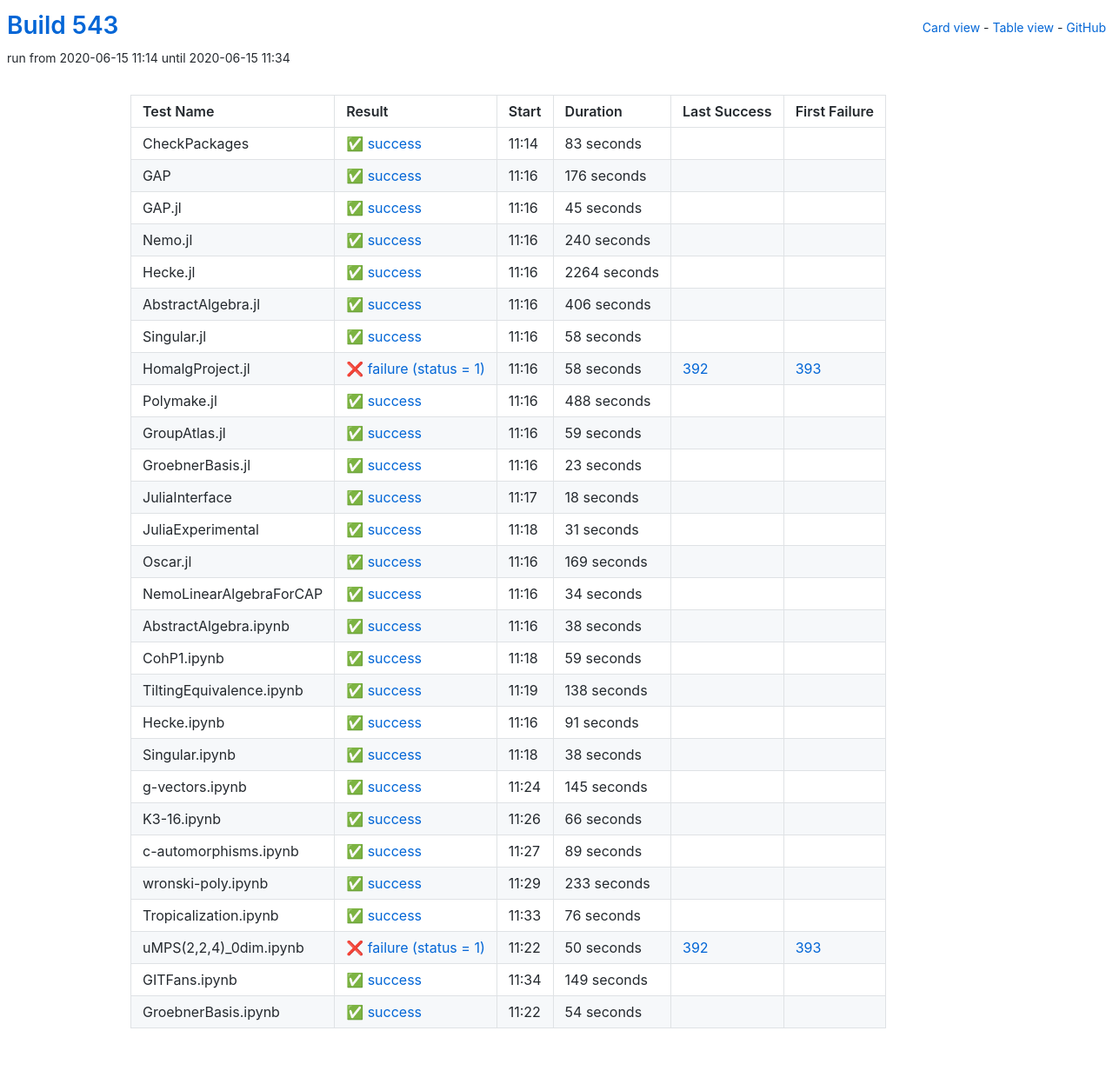
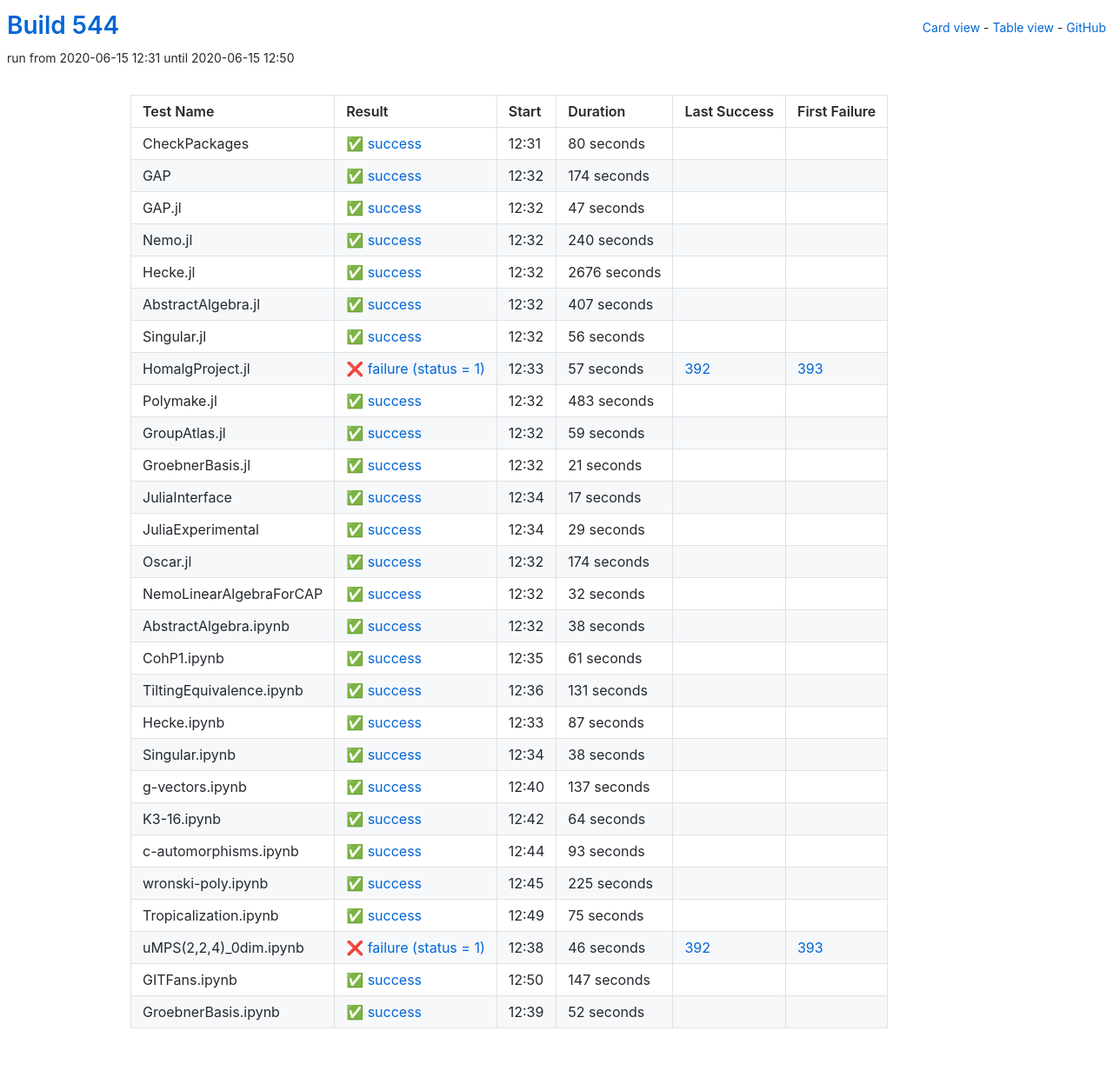
Before and after one commit to oscar-system/oscar-ci-status-1.4, a Jekyll site: the page built from table.html, in a window 1280 px wide. Shown: the whole page at 87% size. Built offline with Jekyll 4.4.1, drawn with Linux system fonts in a browser that asks for light colours.

Commit message:
Build #544

```diff
--- a/_data/ci.yml
+++ b/_data/ci.yml
@@ -1,6 +1,6 @@
 ---
-build: 543
-build_url: https://oscarci.mathematik.uni-kl.de/job/oscar-julia-1.4/543/
+build: 544
+build_url: https://oscarci.mathematik.uni-kl.de/job/oscar-julia-1.4/544/
 job: oscar-julia-1.4
 organization: oscar-system
 repo: oscar-ci-status-1.4
@@ -8,44 +8,44 @@ repourl: https://github.com/oscar-system/oscar-ci-status-1.4
 tests:
 - name: CheckPackages
   id: checkpackages
-  log: https://oscarci.mathematik.uni-kl.de/job/oscar-julia-1.4/543/artifact/logs/build-543/CheckPackages.log
-  start: 2020-06-15 11:14
+  log: https://oscarci.mathematik.uni-kl.de/job/oscar-julia-1.4/544/artifact/logs/build-544/CheckPackages.log
+  start: 2020-06-15 12:31
   success: true
   exitcode: 0
   status: success
-  duration: 83
+  duration: 80
   last_success: false
   last_success_url:
   first_failure: false
   first_failure_url:
 - name: GAP
   id: gap
-  log: https://oscarci.mathematik.uni-kl.de/job/oscar-julia-1.4/543/artifact/logs/build-543/GAP.log
-  start: 2020-06-15 11:16
+  log: https://oscarci.mathematik.uni-kl.de/job/oscar-julia-1.4/544/artifact/logs/build-544/GAP.log
+  start: 2020-06-15 12:32
   success: true
   exitcode: 0
   status: success
-  duration: 176
+  duration: 174
   last_success: false
   last_success_url:
   first_failure: false
   first_failure_url:
 - name: GAP.jl
   id: gap-jl
-  log: https://oscarci.mathematik.uni-kl.de/job/oscar-julia-1.4/543/artifact/logs/build-543/GAP.jl.log
-  start: 2020-06-15 11:16
+  log: https://oscarci.mathematik.uni-kl.de/job/oscar-julia-1.4/544/artifact/logs/build-544/GAP.jl.log
+  start: 2020-06-15 12:32
   success: true
   exitcode: 0
   status: success
-  duration: 45
+  duration: 47
   last_success: false
   last_success_url:
   first_failure: false
   first_failure_url:
 - name: Nemo.jl
   id: nemo-jl
-  log: https://oscarci.mathematik.uni-kl.de/job/oscar-julia-1.4/543/artifact/logs/build-543/Nemo.jl.log
-  start: 2020-06-15 11:16
+  log: https://oscarci.mathematik.uni-kl.de/job/oscar-julia-1.4/544/artifact/logs/build-544/Nemo.jl.log
+  start: 2020-06-15 12:32
   success: true
   exitcode: 0
   status: success
@@ -56,68 +56,68 @@ tests:
   first_failure_url:
 - name: Hecke.jl
   id: hecke-jl
-  log: https://oscarci.mathematik.uni-kl.de/job/oscar-julia-1.4/543/artifact/logs/build-543/Hecke.jl.log
-  start: 2020-06-15 11:16
+  log: https://oscarci.mathematik.uni-kl.de/job/oscar-julia-1.4/544/artifact/logs/build-544/Hecke.jl.log
+  start: 2020-06-15 12:32
   success: true
   exitcode: 0
   status: success
-  duration: 2264
+  duration: 2676
   last_success: false
   last_success_url:
   first_failure: false
   first_failure_url:
 - name: AbstractAlgebra.jl
   id: abstractalgebra-jl
-  log: https://oscarci.mathematik.uni-kl.de/job/oscar-julia-1.4/543/artifact/logs/build-543/AbstractAlgebra.jl.log
-  start: 2020-06-15 11:16
+  log: https://oscarci.mathematik.uni-kl.de/job/oscar-julia-1.4/544/artifact/logs/build-544/AbstractAlgebra.jl.log
+  start: 2020-06-15 12:32
   success: true
   exitcode: 0
   status: success
-  duration: 406
+  duration: 407
   last_success: false
   last_success_url:
   first_failure: false
   first_failure_url:
 - name: Singular.jl
   id: singular-jl
-  log: https://oscarci.mathematik.uni-kl.de/job/oscar-julia-1.4/543/artifact/logs/build-543/Singular.jl.log
-  start: 2020-06-15 11:16
+  log: https://oscarci.mathematik.uni-kl.de/job/oscar-julia-1.4/544/artifact/logs/build-544/Singular.jl.log
+  start: 2020-06-15 12:32
   success: true
   exitcode: 0
   status: success
-  duration: 58
+  duration: 56
   last_success: false
   last_success_url:
   first_failure: false
   first_failure_url:
 - name: HomalgProject.jl
   id: homalgproject-jl
-  log: https://oscarci.mathematik.uni-kl.de/job/oscar-julia-1.4/543/artifact/logs/build-543/HomalgProject.jl.log
-  start: 2020-06-15 11:16
+  log: https://oscarci.mathematik.uni-kl.de/job/oscar-julia-1.4/544/artifact/logs/build-544/HomalgProject.jl.log
+  start: 2020-06-15 12:33
   success: false
   exitcode: 1
   status: failure
-  duration: 58
+  duration: 57
   last_success: 392
   last_success_url: https://oscarci.mathematik.uni-kl.de/job/oscar-julia-1.4/392/
   first_failure: 393
   first_failure_url: https://oscarci.mathematik.uni-kl.de/job/oscar-julia-1.4/393/
 - name: Polymake.jl
   id: polymake-jl
-  log: https://oscarci.mathematik.uni-kl.de/job/oscar-julia-1.4/543/artifact/logs/build-543/Polymake.jl.log
-  start: 2020-06-15 11:16
+  log: https://oscarci.mathematik.uni-kl.de/job/oscar-julia-1.4/544/artifact/logs/build-544/Polymake.jl.log
+  start: 2020-06-15 12:32
   success: true
   exitcode: 0
   status: success
-  duration: 488
+  duration: 483
   last_success: false
   last_success_url:
   first_failure: false
   first_failure_url:
 - name: GroupAtlas.jl
   id: groupatlas-jl
-  log: https://oscarci.mathematik.uni-kl.de/job/oscar-julia-1.4/543/artifact/logs/build-543/GroupAtlas.jl.log
-  start: 2020-06-15 11:16
+  log: https://oscarci.mathematik.uni-kl.de/job/oscar-julia-1.4/544/artifact/logs/build-544/GroupAtlas.jl.log
+  start: 2020-06-15 12:32
   success: true
   exitcode: 0
   status: success
@@ -128,68 +128,68 @@ tests:
   first_failure_url:
 - name: GroebnerBasis.jl
   id: groebnerbasis-jl
-  log: https://oscarci.mathematik.uni-kl.de/job/oscar-julia-1.4/543/artifact/logs/build-543/GroebnerBasis.jl.log
-  start: 2020-06-15 11:16
+  log: https://oscarci.mathematik.uni-kl.de/job/oscar-julia-1.4/544/artifact/logs/build-544/GroebnerBasis.jl.log
+  start: 2020-06-15 12:32
   success: true
   exitcode: 0
   status: success
-  duration: 23
+  duration: 21
   last_success: false
   last_success_url:
   first_failure: false
   first_failure_url:
 - name: JuliaInterface
   id: juliainterface
-  log: https://oscarci.mathematik.uni-kl.de/job/oscar-julia-1.4/543/artifact/logs/build-543/JuliaInterface.log
-  start: 2020-06-15 11:17
+  log: https://oscarci.mathematik.uni-kl.de/job/oscar-julia-1.4/544/artifact/logs/build-544/JuliaInterface.log
+  start: 2020-06-15 12:34
   success: true
   exitcode: 0
   status: success
-  duration: 18
+  duration: 17
   last_success: false
   last_success_url:
   first_failure: false
   first_failure_url:
 - name: JuliaExperimental
   id: juliaexperimental
-  log: https://oscarci.mathematik.uni-kl.de/job/oscar-julia-1.4/543/artifact/logs/build-543/JuliaExperimental.log
-  start: 2020-06-15 11:18
+  log: https://oscarci.mathematik.uni-kl.de/job/oscar-julia-1.4/544/artifact/logs/build-544/JuliaExperimental.log
+  start: 2020-06-15 12:34
   success: true
   exitcode: 0
   status: success
-  duration: 31
+  duration: 29
   last_success: false
   last_success_url:
   first_failure: false
   first_failure_url:
 - name: Oscar.jl
   id: oscar-jl
-  log: https://oscarci.mathematik.uni-kl.de/job/oscar-julia-1.4/543/artifact/logs/build-543/Oscar.jl.log
-  start: 2020-06-15 11:16
+  log: https://oscarci.mathematik.uni-kl.de/job/oscar-julia-1.4/544/artifact/logs/build-544/Oscar.jl.log
+  start: 2020-06-15 12:32
   success: true
   exitcode: 0
   status: success
-  duration: 169
+  duration: 174
   last_success: false
   last_success_url:
   first_failure: false
   first_failure_url:
 - name: NemoLinearAlgebraForCAP
   id: nemolinearalgebraforcap
-  log: https://oscarci.mathematik.uni-kl.de/job/oscar-julia-1.4/543/artifact/logs/build-543/NemoLinearAlgebraForCAP.log
-  start: 2020-06-15 11:16
+  log: https://oscarci.mathematik.uni-kl.de/job/oscar-julia-1.4/544/artifact/logs/build-544/NemoLinearAlgebraForCAP.log
+  start: 2020-06-15 12:32
   success: true
   exitcode: 0
   status: success
-  duration: 34
+  duration: 32
   last_success: false
   last_success_url:
   first_failure: false
   first_failure_url:
 - name: AbstractAlgebra.ipynb
   id: abstractalgebra-ipynb
-  log: https://oscarci.mathematik.uni-kl.de/job/oscar-julia-1.4/543/artifact/logs/build-543/AbstractAlgebra.ipynb.log
-  start: 2020-06-15 11:16
+  log: https://oscarci.mathematik.uni-kl.de/job/oscar-julia-1.4/544/artifact/logs/build-544/AbstractAlgebra.ipynb.log
+  start: 2020-06-15 12:32
   success: true
   exitcode: 0
   status: success
@@ -200,44 +200,44 @@ tests:
   first_failure_url:
 - name: CohP1.ipynb
   id: cohp1-ipynb
-  log: https://oscarci.mathematik.uni-kl.de/job/oscar-julia-1.4/543/artifact/logs/build-543/CohP1.ipynb.log
-  start: 2020-06-15 11:18
+  log: https://oscarci.mathematik.uni-kl.de/job/oscar-julia-1.4/544/artifact/logs/build-544/CohP1.ipynb.log
+  start: 2020-06-15 12:35
   success: true
   exitcode: 0
   status: success
-  duration: 59
+  duration: 61
   last_success: false
   last_success_url:
   first_failure: false
   first_failure_url:
 - name: TiltingEquivalence.ipynb
   id: tiltingequivalence-ipynb
-  log: https://oscarci.mathematik.uni-kl.de/job/oscar-julia-1.4/543/artifact/logs/build-543/TiltingEquivalence.ipynb.log
-  start: 2020-06-15 11:19
+  log: https://oscarci.mathematik.uni-kl.de/job/oscar-julia-1.4/544/artifact/logs/build-544/TiltingEquivalence.ipynb.log
+  start: 2020-06-15 12:36
   success: true
   exitcode: 0
   status: success
-  duration: 138
+  duration: 131
   last_success: false
   last_success_url:
   first_failure: false
   first_failure_url:
 - name: Hecke.ipynb
   id: hecke-ipynb
-  log: https://oscarci.mathematik.uni-kl.de/job/oscar-julia-1.4/543/artifact/logs/build-543/Hecke.ipynb.log
-  start: 2020-06-15 11:16
+  log: https://oscarci.mathematik.uni-kl.de/job/oscar-julia-1.4/544/artifact/logs/build-544/Hecke.ipynb.log
+  start: 2020-06-15 12:33
   success: true
   exitcode: 0
   status: success
-  duration: 91
+  duration: 87
   last_success: false
   last_success_url:
   first_failure: false
   first_failure_url:
 - name: Singular.ipynb
   id: singular-ipynb
-  log: https://oscarci.mathematik.uni-kl.de/job/oscar-julia-1.4/543/artifact/logs/build-543/Singular.ipynb.log
-  start: 2020-06-15 11:18
+  log: https://oscarci.mathematik.uni-kl.de/job/oscar-julia-1.4/544/artifact/logs/build-544/Singular.ipynb.log
+  start: 2020-06-15 12:34
   success: true
   exitcode: 0
   status: success
@@ -248,96 +248,96 @@ tests:
   first_failure_url:
 - name: g-vectors.ipynb
   id: g-vectors-ipynb
-  log: https://oscarci.mathematik.uni-kl.de/job/oscar-julia-1.4/543/artifact/logs/build-543/g-vectors.ipynb.log
-  start: 2020-06-15 11:24
+  log: https://oscarci.mathematik.uni-kl.de/job/oscar-julia-1.4/544/artifact/logs/build-544/g-vectors.ipynb.log
+  start: 2020-06-15 12:40
   success: true
   exitcode: 0
   status: success
-  duration: 145
+  duration: 137
   last_success: false
   last_success_url:
   first_failure: false
   first_failure_url:
 - name: K3-16.ipynb
   id: k3-16-ipynb
-  log: https://oscarci.mathematik.uni-kl.de/job/oscar-julia-1.4/543/artifact/logs/build-543/K3-16.ipynb.log
-  start: 2020-06-15 11:26
+  log: https://oscarci.mathematik.uni-kl.de/job/oscar-julia-1.4/544/artifact/logs/build-544/K3-16.ipynb.log
+  start: 2020-06-15 12:42
   success: true
   exitcode: 0
   status: success
-  duration: 66
+  duration: 64
   last_success: false
   last_success_url:
   first_failure: false
   first_failure_url:
 - name: c-automorphisms.ipynb
   id: c-automorphisms-ipynb
-  log: https://oscarci.mathematik.uni-kl.de/job/oscar-julia-1.4/543/artifact/logs/build-543/c-automorphisms.ipynb.log
-  start: 2020-06-15 11:27
+  log: https://oscarci.mathematik.uni-kl.de/job/oscar-julia-1.4/544/artifact/logs/build-544/c-automorphisms.ipynb.log
+  start: 2020-06-15 12:44
   success: true
   exitcode: 0
   status: success
-  duration: 89
+  duration: 93
   last_success: false
   last_success_url:
   first_failure: false
   first_failure_url:
 - name: wronski-poly.ipynb
   id: wronski-poly-ipynb
-  log: https://oscarci.mathematik.uni-kl.de/job/oscar-julia-1.4/543/artifact/logs/build-543/wronski-poly.ipynb.log
-  start: 2020-06-15 11:29
+  log: https://oscarci.mathematik.uni-kl.de/job/oscar-julia-1.4/544/artifact/logs/build-544/wronski-poly.ipynb.log
+  start: 2020-06-15 12:45
   success: true
   exitcode: 0
   status: success
-  duration: 233
+  duration: 225
   last_success: false
   last_success_url:
   first_failure: false
   first_failure_url:
 - name: Tropicalization.ipynb
   id: tropicalization-ipynb
-  log: https://oscarci.mathematik.uni-kl.de/job/oscar-julia-1.4/543/artifact/logs/build-543/Tropicalization.ipynb.log
-  start: 2020-06-15 11:33
+  log: https://oscarci.mathematik.uni-kl.de/job/oscar-julia-1.4/544/artifact/logs/build-544/Tropicalization.ipynb.log
+  start: 2020-06-15 12:49
   success: true
   exitcode: 0
   status: success
-  duration: 76
+  duration: 75
   last_success: false
   last_success_url:
   first_failure: false
   first_failure_url:
 - name: uMPS(2,2,4)_0dim.ipynb
   id: umps-2-2-4-0dim-ipynb
-  log: https://oscarci.mathematik.uni-kl.de/job/oscar-julia-1.4/543/artifact/logs/build-543/uMPS-2-2-4-_0dim.ipynb.log
-  start: 2020-06-15 11:22
+  log: https://oscarci.mathematik.uni-kl.de/job/oscar-julia-1.4/544/artifact/logs/build-544/uMPS-2-2-4-_0dim.ipynb.log
+  start: 2020-06-15 12:38
   success: false
   exitcode: 1
   status: failure
-  duration: 50
+  duration: 46
   last_success: 392
   last_success_url: https://oscarci.mathematik.uni-kl.de/job/oscar-julia-1.4/392/
   first_failure: 393
   first_failure_url: https://oscarci.mathematik.uni-kl.de/job/oscar-julia-1.4/393/
 - name: GITFans.ipynb
   id: gitfans-ipynb
-  log: https://oscarci.mathematik.uni-kl.de/job/oscar-julia-1.4/543/artifact/logs/build-543/GITFans.ipynb.log
-  start: 2020-06-15 11:34
+  log: https://oscarci.mathematik.uni-kl.de/job/oscar-julia-1.4/544/artifact/logs/build-544/GITFans.ipynb.log
+  start: 2020-06-15 12:50
   success: true
   exitcode: 0
   status: success
-  duration: 149
+  duration: 147
   last_success: false
   last_success_url:
   first_failure: false
   first_failure_url:
 - name: GroebnerBasis.ipynb
   id: groebnerbasis-ipynb
-  log: https://oscarci.mathematik.uni-kl.de/job/oscar-julia-1.4/543/artifact/logs/build-543/GroebnerBasis.ipynb.log
-  start: 2020-06-15 11:22
+  log: https://oscarci.mathematik.uni-kl.de/job/oscar-julia-1.4/544/artifact/logs/build-544/GroebnerBasis.ipynb.log
+  start: 2020-06-15 12:39
   success: true
   exitcode: 0
   status: success
-  duration: 54
+  duration: 52
   last_success: false
   last_success_url:
   first_failure: false
```
Also changed, not shown: README.md.
